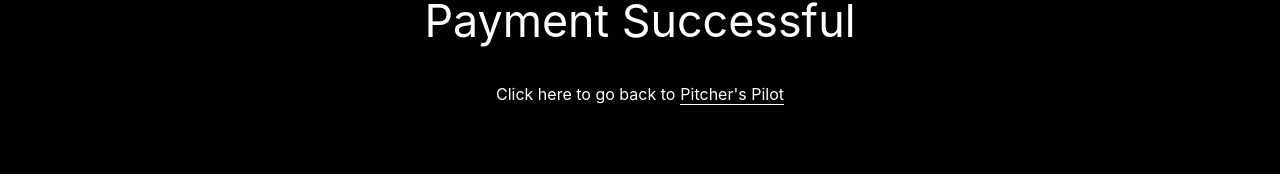
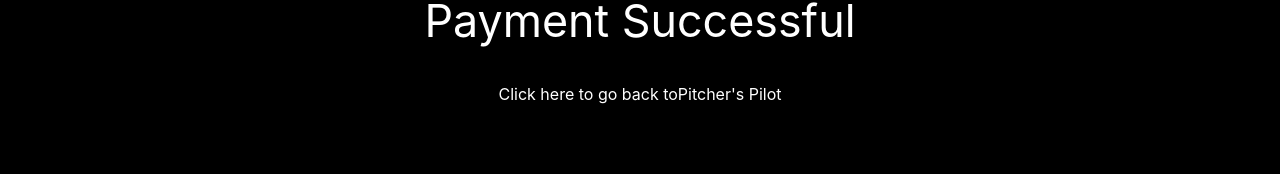
Before and after one commit to e-cell-bphc/Main-Website-new-, a Next.js app: page /paymentSuccess in a window 1280 px wide. Shown: the part 362-536 px from the top of the page. Built offline with nearby package versions, Linux system fonts and the light colour scheme.

Commit message:
a tag to link

```diff
--- a/pages/paymentSuccess.js
+++ b/pages/paymentSuccess.js
@@ -1,5 +1,5 @@
 import React from 'react'
-import { Link } from 'next/link'
+import  Link  from 'next/link'
 import styles from '../styles/razorCallback.module.css'
 import { faCheckDouble } from '@fortawesome/free-solid-svg-icons'
 import { FontAwesomeIcon } from '@fortawesome/react-fontawesome'
@@ -14,7 +14,7 @@ function PaymentSuccess() {
         <div className={styles.success}>Payment Successful</div>
         <div className={styles.back}>
           Click here to go back to
-          <a href="/pitchersPilot" className={styles.link}>Pitcher&apos;s Pilot</a>
+          <Link href="/pitchersPilot" className={styles.link}>Pitcher&apos;s Pilot</Link>
         </div>
       </div>
     </div>
```
